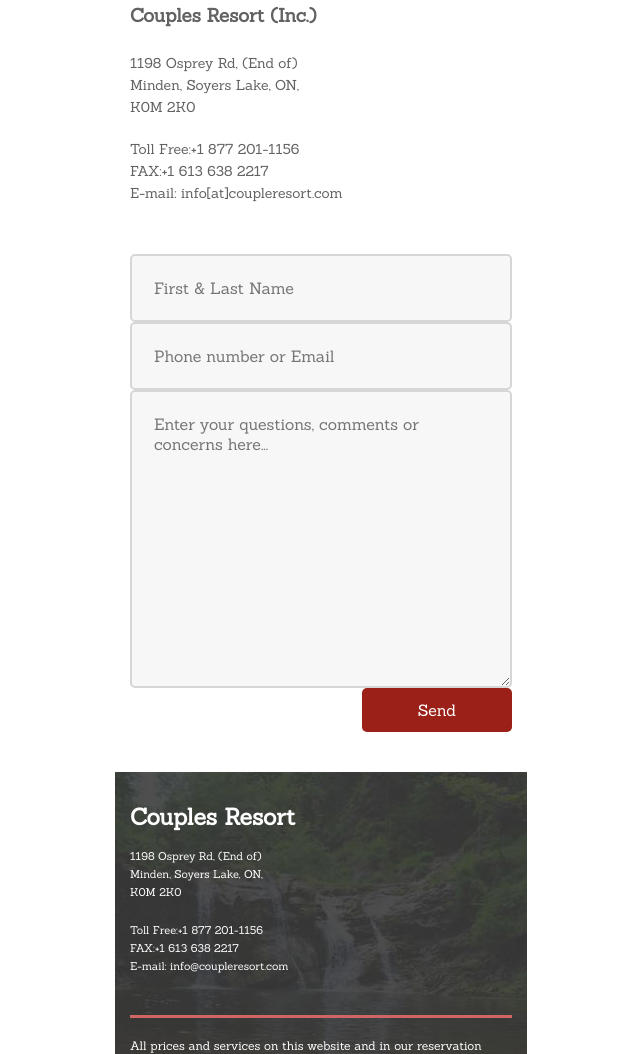
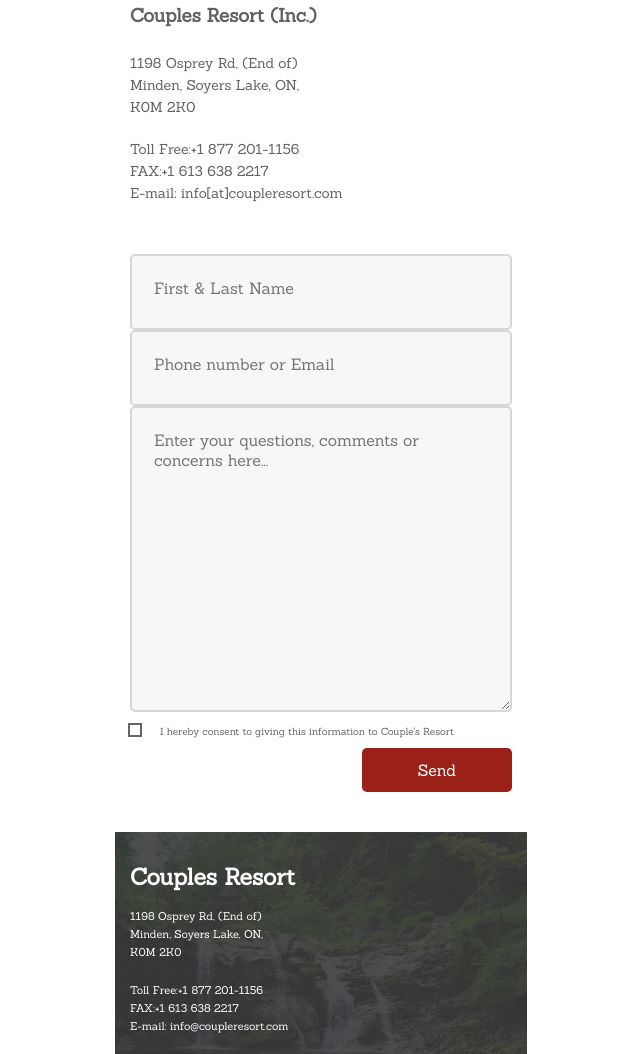
Before and after one commit to AsianDesigner/reyes-justin-fip, a plain HTML site: page dining.html in a window 1280 px wide. Shown: the part 2385-3439 px from the top of the page, without its empty margins (319-959 px from the left). Drawn offline with Linux system fonts and the light colour scheme.

Commit message:
text field adjustment

```diff
--- a/css/main.css
+++ b/css/main.css
@@ -573,6 +573,7 @@
     border: 2px solid #d6d6d6;
     background-color: #f7f7f7;
     border-radius: 5px;
+    padding-bottom: 30px;
     font: inherit;
     width: auto;
  }
@@ -593,6 +594,7 @@
     color: #666;
     font-size: 10px;
     padding-bottom: 10px;
+    padding-top: 0;
 }
 
 #contact-hero-form [type="checkbox"] + label::before {
--- a/dining.html
+++ b/dining.html
@@ -255,6 +255,8 @@
                 <input name="fullName" type="text" required placeholder="First & Last Name">
                 <input name="contactInfo" type="text" required placeholder="Phone number or Email">
                 <textarea name="msg" placeholder="Enter your questions, comments or concerns here..."></textarea>
+                    <input type="checkbox" id="consent" name="check">
+                <label for="consent">I hereby consent to giving this information to Couple's Resort</label>
                 <input name="submit" type="submit" value="Send">
             </form>
         </div>
```
Also changed, not shown: rooms.html (+2 -0 lines).
